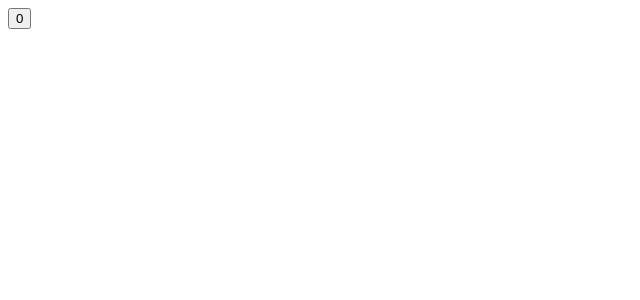
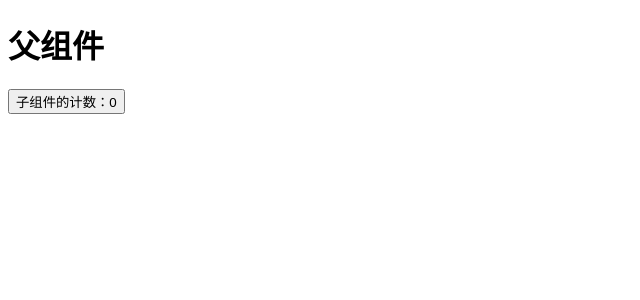
Before and after one commit to canlan527/react19, a React (Vite) app: page / in a window 1280 px wide. Shown: the top 300 px of the page, without its empty margins (0-640 px from the left). Built offline with nearby package versions, Linux system fonts and the light colour scheme.

Commit message:
compiler缓存父子组件

```diff
--- /dev/null
+++ b/src/app/App30.jsx
@@ -0,0 +1,138 @@
+import { useMemo, useState } from "react"
+
+// 父子组件
+// function Child({ count, handleClick }) {
+//   return <button onClick={handleClick}>子组件的计数：{count}</button>
+// }
+
+// function Demo() {
+//   const [count, setCount] = useState(0)
+
+//   const handleClick = () => setCount(count + 1);
+
+//   return (
+//     <div>
+//       <h1>父组件</h1>
+//       <Child count={count} handleClick={handleClick} />
+//     </div>
+//   )
+// }
+// React-Compiler编译后：
+/**
+  function Child(t0) {
+    const $ = _c(3);
+    const { count, handleClick } = t0;
+    let t1;
+    if ($[0] !== count || $[1] !== handleClick) {
+      t1 = <button onClick={handleClick}>子组件的计数：{count}</button>;
+      $[0] = count;
+      $[1] = handleClick;
+      $[2] = t1;
+    } else {
+      t1 = $[2];
+    }
+    return t1;
+  }
+  function Demo() {
+    const $ = _c(6);
+    const [count, setCount] = useState(0);
+    let t0;
+    if ($[0] !== count) {
+      t0 = () => setCount(count + 1);
+      $[0] = count;
+      $[1] = t0;
+    } else {
+      t0 = $[1];
+    }
+    const handleClick = t0;
+    let t1;
+    if ($[2] === Symbol.for("react.memo_cache_sentinel")) {
+      t1 = <h1>父组件</h1>;
+      $[2] = t1;
+    } else {
+      t1 = $[2];
+    }
+    let t2;
+    if ($[3] !== count || $[4] !== handleClick) {
+      t2 = (
+        <div>
+          {t1}
+          <Child count={count} handleClick={handleClick} />
+        </div>
+      );
+      $[3] = count;
+      $[4] = handleClick;
+      $[5] = t2;
+    } else {
+      t2 = $[5];
+    }
+    return t2;
+  }
+ */
+
+// 语义化
+function useCache(size) {
+  return useMemo(() => {
+    const array = new Array(size)
+    array.fill(Symbol.for("react.memo_cache_sentinel"))
+    return array
+  }, [])
+}
+
+function Child(props) {
+  const cache = useCache(3)
+  // 从属性里取
+  const { count, handleClick } = props;
+  // 缓存返回值
+  let buttonElement;
+  if (cache[0] !== count || cache[1] !== handleClick) {
+    buttonElement = (<button onClick={handleClick}>子组件的计数：{count}</button>);
+    cache[0] = count;
+    cache[1] = handleClick;
+    cache[2] = buttonElement
+  } else {
+    buttonElement = cache[2]
+  }
+  return buttonElement
+}
+
+function Demo() {
+  const cache = useCache(6)
+  const [count, setCount] = useState(0)
+  // 缓存函数
+  let handleClick;
+  if (cache[0] !== count) {
+    handleClick =() => setCount(count + 1)
+    cache[0] = count;
+    cache[1] = handleClick
+  } else {
+    handleClick = cache[1]
+  }
+  // 缓存返回值
+  let h1Element;
+  if (cache[2] === Symbol.for('react.memo_cache_sentinel')) {
+    h1Element = <h1>父组件</h1>
+    cache[2] = h1Element
+  } else {
+    h1Element = cache[2]
+  }
+  let containerElement;
+  if (cache[3] !== count || cache[4] !== handleClick) {
+    containerElement = (
+      <div>
+        {h1Element}
+        <Child count={count} handleClick={handleClick} />
+      </div>
+    );
+    cache[3] = count;
+    cache[4] = handleClick;
+    cache[5] = containerElement;
+  } else {
+    containerElement = cache[5]
+  }
+  return containerElement;
+}
+
+export default function App() {
+  return <Demo />
+}
--- a/src/main.jsx
+++ b/src/main.jsx
@@ -1,6 +1,6 @@
 import { StrictMode } from 'react'
 import { createRoot } from 'react-dom/client'
-import App from './app/App29.jsx'
+import App from './app/App30.jsx'
 
 createRoot(document.getElementById('root')).render(
   <StrictMode>
```
